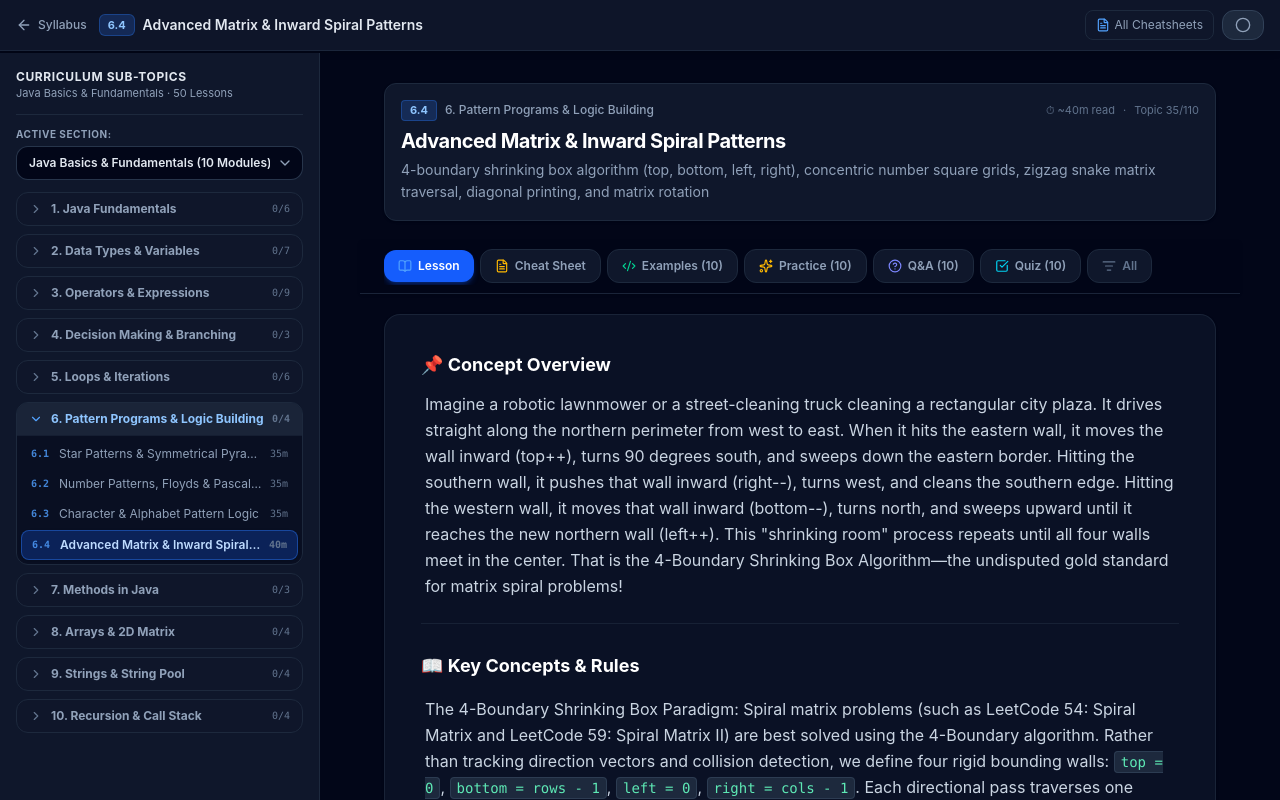
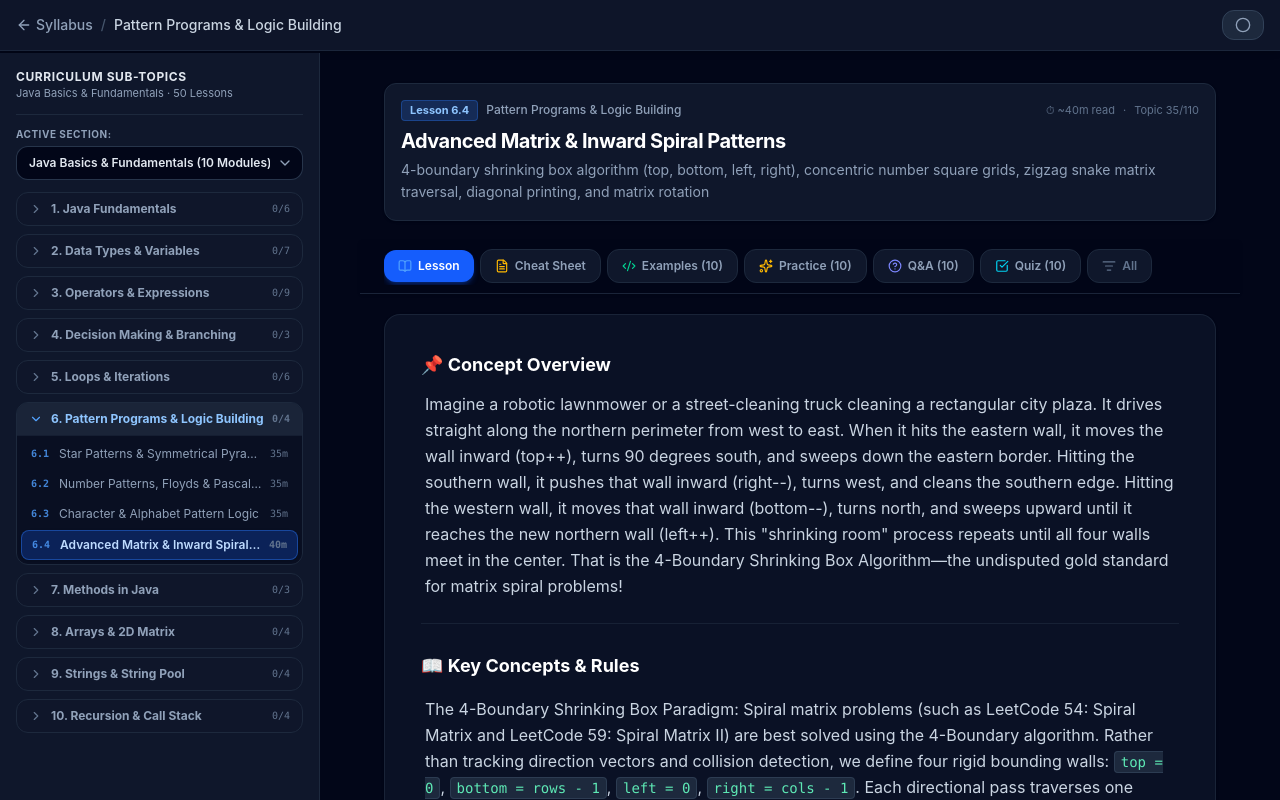
Before and after one commit to munaf085/ExamBoard, a React (Vite) app: page /java/lesson/advanced-matrix-spiral-patterns in a window 1280 px wide. Shown: the top 800 px of the page. Built offline with nearby package versions, Linux system fonts and the light colour scheme.

Commit message:
fix(java): fix lesson ordering, renumber OOP modules to 11-16, and declutter lesson top navbar

```diff
--- a/src/data/java/detailedLessons.ts
+++ b/src/data/java/detailedLessons.ts
@@ -81,6 +81,7 @@ export interface DetailedLesson {
   };
 }
 
+import { JAVA_MODULES } from './curriculum';
 import { fundamentalsLessons } from './sublessons/fundamentalsLessons';
 import { dataTypesLessons } from './sublessons/dataTypesLessons';
 import { operatorsLessons } from './sublessons/operatorsLessons';
@@ -400,9 +401,16 @@ export function getAllDetailedLessons(): DetailedLesson[] {
   for (const lesson of Object.values(DETAILED_LESSONS)) {
     uniqueLessons.set(lesson.id, lesson);
   }
-  return Array.from(uniqueLessons.values()).sort((a, b) =>
-    a.lessonNumber.localeCompare(b.lessonNumber, undefined, { numeric: true })
-  );
+  const moduleIndexMap = new Map<string, number>();
+  JAVA_MODULES.forEach((m, idx) => {
+    moduleIndexMap.set(m.id.toLowerCase(), idx);
+  });
+  return Array.from(uniqueLessons.values()).sort((a, b) => {
+    const modA = moduleIndexMap.get(a.moduleId.toLowerCase()) ?? 999;
+    const modB = moduleIndexMap.get(b.moduleId.toLowerCase()) ?? 999;
+    if (modA !== modB) return modA - modB;
+    return a.lessonNumber.localeCompare(b.lessonNumber, undefined, { numeric: true });
+  });
 }
 
 export function getLessonsForModule(moduleId: string): DetailedLesson[] {
--- a/src/data/java/sublessons/oop/oop10_lessons.ts
+++ b/src/data/java/sublessons/oop/oop10_lessons.ts
@@ -9,8 +9,8 @@ export const oop10Lessons: Record<string, DetailedLesson> = {
   "encapsulation-principles": {
     "id": "encapsulation-principles",
     "moduleId": "java-encapsulation",
-    "moduleTitle": "10. Encapsulation & Data Hiding",
-    "lessonNumber": "Lesson 10.1",
+    "moduleTitle": "12. Encapsulation & Data Hiding",
+    "lessonNumber": "Lesson 12.1",
     "title": "The Principle of Encapsulation & Data Hiding",
     "subtitle": "Bundling data with behavior, restricting direct state manipulation, maintaining class invariants, and reducing architectural coupling",
     "estimatedMinutes": 18,
@@ -583,8 +583,8 @@ export const oop10Lessons: Record<string, DetailedLesson> = {
   "access-modifiers-deep-dive": {
     "id": "access-modifiers-deep-dive",
     "moduleId": "java-encapsulation",
-    "moduleTitle": "10. Encapsulation & Data Hiding",
-    "lessonNumber": "Lesson 10.2",
+    "moduleTitle": "12. Encapsulation & Data Hiding",
+    "lessonNumber": "Lesson 12.2",
     "title": "Java's 4 Access Modifiers",
     "subtitle": "Private, package-private (default), protected, and public scopes across classes, packages, and compilation units",
     "estimatedMinutes": 18,
@@ -1157,8 +1157,8 @@ export const oop10Lessons: Record<string, DetailedLesson> = {
   "getters-setters-defensive-copying": {
     "id": "getters-setters-defensive-copying",
     "moduleId": "java-encapsulation",
-    "moduleTitle": "10. Encapsulation & Data Hiding",
-    "lessonNumber": "Lesson 10.3",
+    "moduleTitle": "12. Encapsulation & Data Hiding",
+    "lessonNumber": "Lesson 12.3",
     "title": "Getters, Setters & Defensive Copying",
     "subtitle": "JavaBeans conventions, validation guards, and preventing internal representation leaks with mutable reference types",
     "estimatedMinutes": 18,
@@ -1732,8 +1732,8 @@ export const oop10Lessons: Record<string, DetailedLesson> = {
   "immutable-class-pattern": {
     "id": "immutable-class-pattern",
     "moduleId": "java-encapsulation",
-    "moduleTitle": "10. Encapsulation & Data Hiding",
-    "lessonNumber": "Lesson 10.4",
+    "moduleTitle": "12. Encapsulation & Data Hiding",
+    "lessonNumber": "Lesson 12.4",
     "title": "Immutable Class Design Pattern",
     "subtitle": "Thread-safe, side-effect-free architecture using private final fields, defensive copying, and functional 'with-er' methods",
     "estimatedMinutes": 18,
--- a/src/data/java/sublessons/oop/oop11_lessons.ts
+++ b/src/data/java/sublessons/oop/oop11_lessons.ts
@@ -9,8 +9,8 @@ export const oop11Lessons: Record<string, DetailedLesson> = {
   "extends-and-is-a": {
     "id": "extends-and-is-a",
     "moduleId": "java-inheritance",
-    "moduleTitle": "11. Inheritance & Hierarchy",
-    "lessonNumber": "Lesson 11.1",
+    "moduleTitle": "13. Inheritance & Hierarchy",
+    "lessonNumber": "Lesson 13.1",
     "title": "The extends Keyword & IS-A Relationship",
     "subtitle": "Class derivation, code reuse, single inheritance in Java, and Object as the root class",
     "estimatedMinutes": 16,
@@ -574,8 +574,8 @@ export const oop11Lessons: Record<string, DetailedLesson> = {
   "super-constructor-chaining": {
     "id": "super-constructor-chaining",
     "moduleId": "java-inheritance",
-    "moduleTitle": "11. Inheritance & Hierarchy",
-    "lessonNumber": "Lesson 11.2",
+    "moduleTitle": "13. Inheritance & Hierarchy",
+    "lessonNumber": "Lesson 13.2",
     "title": "super() Constructor Chaining & Execution Order",
     "subtitle": "Top-down constructor invocation, the super() call, parameter passing to parents, and JVM instance initialization",
     "estimatedMinutes": 18,
@@ -1133,8 +1133,8 @@ export const oop11Lessons: Record<string, DetailedLesson> = {
   "method-overriding-rules": {
     "id": "method-overriding-rules",
     "moduleId": "java-inheritance",
-    "moduleTitle": "11. Inheritance & Hierarchy",
-    "lessonNumber": "Lesson 11.3",
+    "moduleTitle": "13. Inheritance & Hierarchy",
+    "lessonNumber": "Lesson 13.3",
     "title": "Method Overriding & @Override Annotation",
     "subtitle": "Redefining superclass behavior, signature matching, covariant return types, access visibility rules, and exception constraints",
     "estimatedMinutes": 18,
@@ -1697,8 +1697,8 @@ export const oop11Lessons: Record<string, DetailedLesson> = {
   "final-keyword-in-oop": {
     "id": "final-keyword-in-oop",
     "moduleId": "java-inheritance",
-    "moduleTitle": "11. Inheritance & Hierarchy",
-    "lessonNumber": "Lesson 11.4",
+    "moduleTitle": "13. Inheritance & Hierarchy",
+    "lessonNumber": "Lesson 13.4",
     "title": "The final Keyword with Classes, Methods & Fields",
     "subtitle": "Immutability guarantees, preventing inheritance, sealing methods against modification, and blank final variables",
     "estimatedMinutes": 16,
--- a/src/data/java/sublessons/oop/oop12_lessons.ts
+++ b/src/data/java/sublessons/oop/oop12_lessons.ts
@@ -10,8 +10,8 @@ export const oop12Lessons: Record<string, DetailedLesson> = {
   "compile-vs-runtime-polymorphism": {
     "id": "compile-vs-runtime-polymorphism",
     "moduleId": "java-polymorphism",
-    "moduleTitle": "12. Polymorphism & Dispatch",
-    "lessonNumber": "Lesson 12.1",
+    "moduleTitle": "14. Polymorphism & Dispatch",
+    "lessonNumber": "Lesson 14.1",
     "title": "Compile-Time vs Runtime Polymorphism",
     "subtitle": "Static binding vs dynamic dispatch, method overloading vs method overriding, and bytecode invocation opcodes",
     "estimatedMinutes": 18,
@@ -538,8 +538,8 @@ export const oop12Lessons: Record<string, DetailedLesson> = {
   "dynamic-method-dispatch": {
     "id": "dynamic-method-dispatch",
     "moduleId": "java-polymorphism",
-    "moduleTitle": "12. Polymorphism & Dispatch",
-    "lessonNumber": "Lesson 12.2",
+    "moduleTitle": "14. Polymorphism & Dispatch",
+    "lessonNumber": "Lesson 14.2",
     "title": "Dynamic Method Dispatch & Virtual Method Invocation",
     "subtitle": "How the JVM invokes methods at runtime: the vtable (virtual method table), invokevirtual bytecode, and object headers",
     "estimatedMinutes": 18,
@@ -1064,8 +1064,8 @@ export const oop12Lessons: Record<string, DetailedLesson> = {
   "casting-and-classcastexception": {
     "id": "casting-and-classcastexception",
     "moduleId": "java-polymorphism",
-    "moduleTitle": "12. Polymorphism & Dispatch",
-    "lessonNumber": "Lesson 12.3",
+    "moduleTitle": "14. Polymorphism & Dispatch",
+    "lessonNumber": "Lesson 14.3",
     "title": "Upcasting, Downcasting & ClassCastException",
     "subtitle": "Widening reference conversion vs narrowing reference conversion, heap object safety, and handling ClassCastException",
     "estimatedMinutes": 18,
@@ -1593,8 +1593,8 @@ export const oop12Lessons: Record<string, DetailedLesson> = {
   "instanceof-and-pattern-matching": {
     "id": "instanceof-and-pattern-matching",
     "moduleId": "java-polymorphism",
-    "moduleTitle": "12. Polymorphism & Dispatch",
-    "lessonNumber": "Lesson 12.4",
+    "moduleTitle": "14. Polymorphism & Dispatch",
+    "lessonNumber": "Lesson 14.4",
     "title": "The instanceof Operator & Modern Pattern Matching",
     "subtitle": "Runtime type testing, null safety, modern Java pattern matching syntax, and scoping rules",
     "estimatedMinutes": 18,
--- a/src/pages/java/JavaSubLessonPage.tsx
+++ b/src/pages/java/JavaSubLessonPage.tsx
@@ -289,42 +289,32 @@ export default function JavaSubLessonPage() {
     <div className="min-h-screen bg-slate-950 text-slate-100 flex flex-col pb-24 md:pb-12">
       {/* ── STICKY TOP APP BAR (MOBILE FIRST) ── */}
       <header className="sticky top-0 z-40 bg-slate-900/95 backdrop-blur-md border-b border-slate-800/90 px-3 sm:px-4 py-2.5 flex items-center justify-between shadow-md">
-        <div className="flex items-center gap-2 sm:gap-3">
+        <div className="flex items-center gap-2 sm:gap-3 min-w-0">
           <button
             onClick={() => setSidebarOpen(true)}
-            className="p-2 -ml-1 rounded-xl bg-slate-800/80 hover:bg-slate-700 text-slate-200 transition lg:hidden active:scale-95"
+            className="p-2 -ml-1 rounded-xl bg-slate-800/80 hover:bg-slate-700 text-slate-200 transition lg:hidden active:scale-95 shrink-0"
             aria-label="Open syllabus menu"
           >
             <Menu className="w-5 h-5 text-blue-400" />
           </button>
 
-          <Link
-            to="/java/syllabus"
-            className="hidden sm:flex items-center gap-1.5 text-xs text-slate-400 hover:text-white transition font-medium"
-          >
-            <ArrowLeft className="w-4 h-4" />
-            <span>Syllabus</span>
-          </Link>
-
-          <div className="flex items-center gap-1.5 sm:gap-2 truncate">
-            <span className="text-[11px] font-bold px-2 py-0.5 rounded-md bg-blue-500/20 text-blue-300 border border-blue-500/30 shrink-0">
-              {formatLessonNum(lesson.lessonNumber)}
+          {/* Breadcrumb Navigation */}
+          <nav className="flex items-center gap-2 text-xs sm:text-sm font-medium truncate">
+            <Link
+              to="/java/syllabus"
+              className="flex items-center gap-1 text-slate-400 hover:text-white transition shrink-0"
+            >
+              <ArrowLeft className="w-4 h-4" />
+              <span>Syllabus</span>
+            </Link>
+            <span className="text-slate-600">/</span>
+            <span className="text-slate-300 truncate">
+              {lesson.moduleTitle.replace(/^\d+\.\s*/, '')}
             </span>
-            <span className="text-xs sm:text-sm font-semibold text-slate-200 truncate max-w-[150px] sm:max-w-xs md:max-w-md">
-              {lesson.title}
-            </span>
-          </div>
+          </nav>
         </div>
 
-        <div className="flex items-center gap-2">
-          {/* Quick link to Revision cheat sheets */}
-          <Link
-            to="/java/revision"
-            className="hidden sm:flex items-center gap-1 text-xs text-slate-400 hover:text-blue-300 px-2.5 py-1.5 rounded-lg border border-slate-800 hover:border-slate-700 bg-slate-900/80 transition"
-          >
-            <FileText className="w-3.5 h-3.5 text-blue-400" />
-            <span>All Cheatsheets</span>
-          </Link>
+        <div className="flex items-center gap-2 shrink-0">
 
           {/* Rating Badge */}
           {currentRating && (
@@ -527,10 +517,10 @@ export default function JavaSubLessonPage() {
             <div className="flex flex-col sm:flex-row sm:items-center justify-between gap-1.5 mb-1.5">
               <div className="flex items-center gap-2 text-xs">
                 <span className="font-bold px-2 py-0.5 rounded bg-blue-500/20 text-blue-300 border border-blue-500/30 text-[11px]">
-                  {formatLessonNum(lesson.lessonNumber)}
+                  Lesson {formatLessonNum(lesson.lessonNumber)}
                 </span>
                 <span className="text-slate-400 font-medium truncate max-w-[200px] sm:max-w-xs">
-                  {lesson.moduleTitle}
+                  {lesson.moduleTitle.replace(/^\d+\.\s*/, '')}
                 </span>
               </div>
               <div className="flex items-center gap-2 text-[11px] text-slate-500">
```
Also changed, not shown: src/data/java/sublessons/oop/oop9_lessons.ts (+8 -8 lines).
